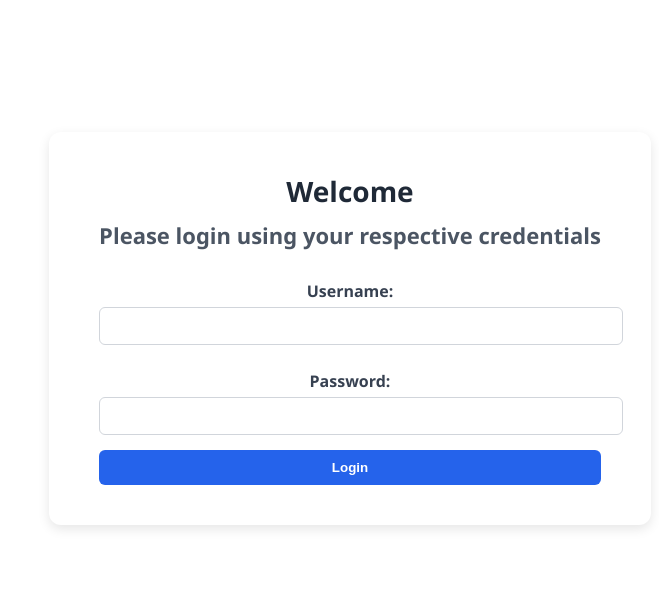
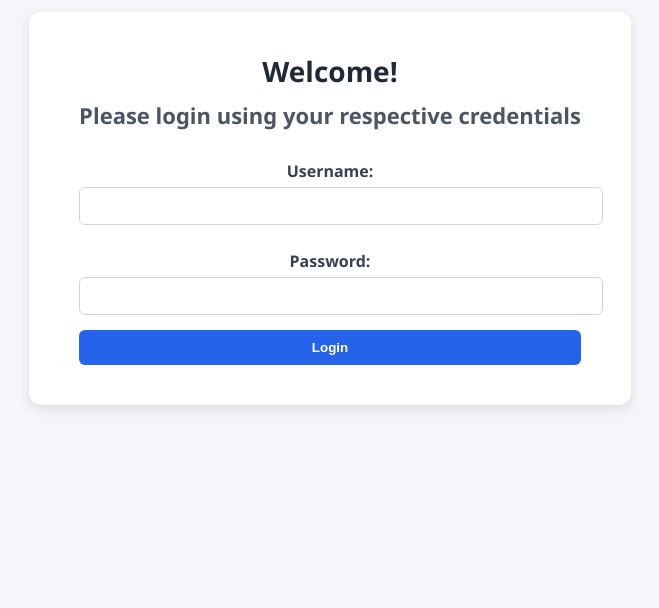
Before and after one commit to EddieASC21/Bank-Desktop, a React (Vite) app in the folder frontend/Bank-Desktop/: page / in a window 1280 px wide. Shown: the part 192-800 px from the top of the page, without its empty margins (310-969 px from the left). Built offline with nearby package versions, Linux system fonts and the light colour scheme.

Commit message:
fixed global styling issues

```diff
--- a/frontend/Bank-Desktop/src/Home.jsx
+++ b/frontend/Bank-Desktop/src/Home.jsx
@@ -1,3 +1,4 @@
+import React from 'react';
 import { useNavigate } from 'react-router-dom';
 import './styles/Home.css';
 
@@ -9,7 +10,7 @@ function Home() {
     };
 
     return (
-        <div>
+        <div className="home-container">
             <header className="home-header">
                 <h1>Welcome Back!</h1>
                 <button onClick={handleLogout}>Logout</button>
--- a/frontend/Bank-Desktop/src/LandingPage.jsx
+++ b/frontend/Bank-Desktop/src/LandingPage.jsx
@@ -13,7 +13,7 @@ function LandingPage() {
     return (
         <div className="login-container">
             <div className="login-box">
-                <h1>Welcome</h1>
+                <h1>Welcome!</h1>
                 <p>Please login using your respective credentials</p>
                 <form onSubmit={handleLogin}>
                     <label>Username:</label>
--- a/frontend/Bank-Desktop/src/styles/Home.css
+++ b/frontend/Bank-Desktop/src/styles/Home.css
@@ -4,7 +4,7 @@ body {
     background-color: #f4f6f9;
 }
 
-div {
+.home-container {
     max-width: 800px;
     margin: 40px auto;
     padding: 20px;
```
